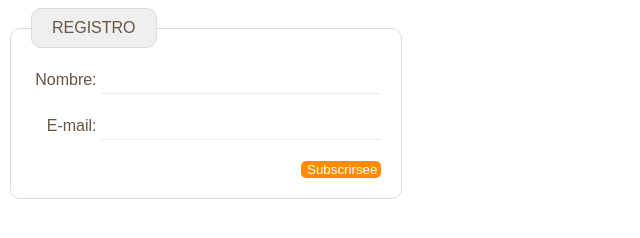
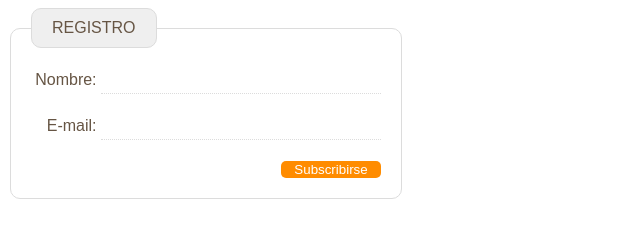
Before and after one commit to EsterUscanga/My-cat-s-blog, a plain HTML site: page views/registro.html in a window 1280 px wide. Shown: the full height of the page, 0-640 px from the left. Drawn offline with Linux system fonts and the light colour scheme.

Commit message:
Replace the value submit on the button, change the the size of the button

```diff
--- a/views/css/registro_style.css
+++ b/views/css/registro_style.css
@@ -17,7 +17,7 @@ input#submit {
     background-color:#FF8C00;
     border: none;
     border-radius: 5px;
-    width: 80px;}
+    width: 100px;}
 input#submit:hover {
     color: #665544;
     background-color: #efefef;}
--- a/views/registro.html
+++ b/views/registro.html
@@ -13,7 +13,7 @@
             <legend>Registro</legend>
 			<label for="name">Nombre: </label><input type="text" id="name" />
 			<label for="email">E-mail: </label><input type="text" id="email" />
-			<input type="submit" value="Subscrirsee" id="submit" />
+			<input type="submit" value="Subscribirse" id="submit" />
 
         </fieldset>
     </form>
```
